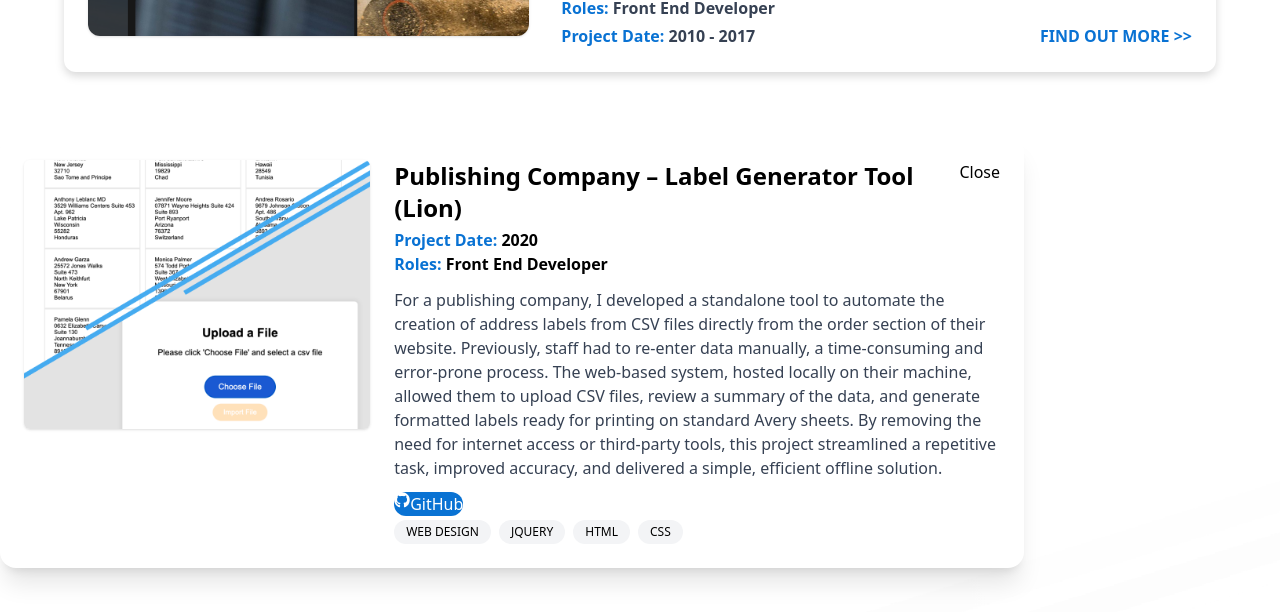
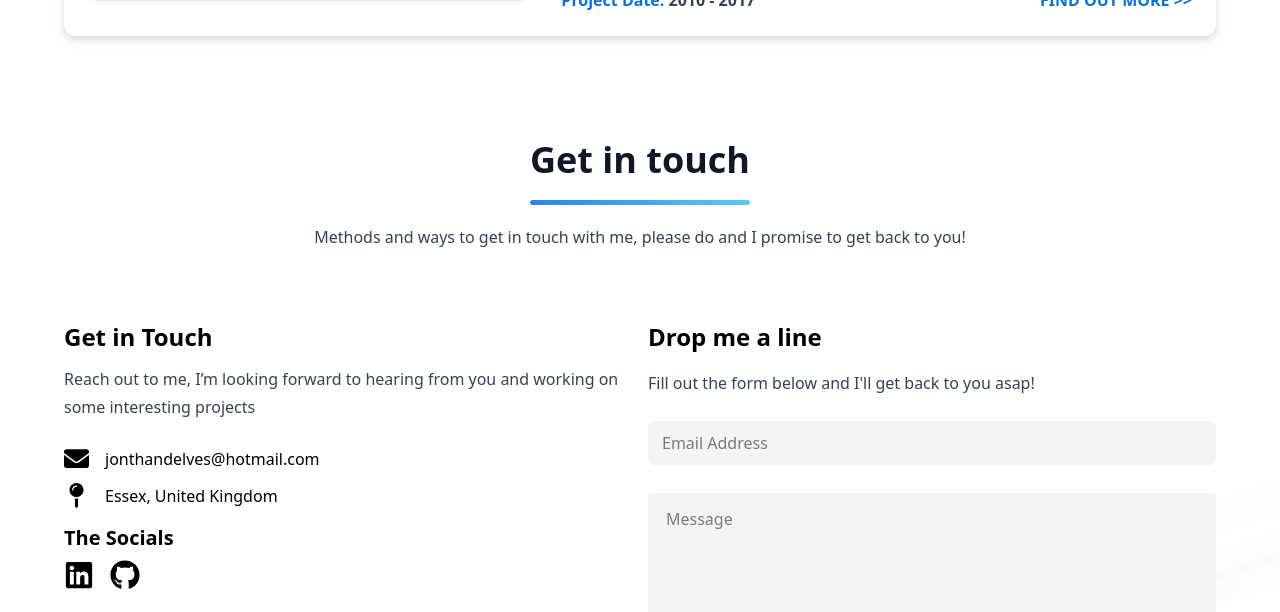
Before and after one commit to JD2410/portfolio, a React (Vite) app: page / in a window 1280 px wide. Shown: the part 7520-8132 px from the top of the page. Built offline with nearby package versions, Linux system fonts and the light colour scheme.

Commit message:
modal opening and closing

```diff
--- a/src/components/context/context.jsx
+++ b/src/components/context/context.jsx
@@ -4,11 +4,12 @@ const ProjectContext = createContext(undefined)
 
 export const ProjectProvider = ({ children }) => {
 
-    const [modalOpen, setModalOpen] = useState(true)
+    const [modalOpen, setModalOpen] = useState(false)
+    const [whichProject, setWhichProject] = useState(0)
     const toggleModal = () => setModalOpen(prev => (prev ? false : true))
 
     return (
-        <ProjectContext.Provider value={{modalOpen, toggleModal}}>
+        <ProjectContext.Provider value={{modalOpen, toggleModal, whichProject, setWhichProject}}>
             {children}
         </ProjectContext.Provider>
     )
--- a/src/components/projects/modal.css
+++ b/src/components/projects/modal.css
@@ -1,3 +1,6 @@
+.modal.closed {
+    display: none;
+}
 .modal.open {
     position: fixed;
     width: 100%;
--- a/src/components/projects/modal.jsx
+++ b/src/components/projects/modal.jsx
@@ -1,6 +1,12 @@
 import { FaGithub, FaExternalLinkAlt } from "react-icons/fa";
+import { useModal } from '../context/context'
 
 const Modal = (props) => {
+    const { toggleModal } = useModal()
+
+    const turnOff = () => {
+        toggleModal()
+    }
 
     return (
         <>
@@ -11,7 +17,7 @@ const Modal = (props) => {
             <div className="flex-7" >
                 <div className="flex justify-between">
                     <h1 className="text-2xl font-bold text-left mb-1">{props.project.name}</h1>
-                    <div>Close</div>
+                    <div onClick={() => turnOff()}>Close</div>
                 </div>
                 <div className="font-bold">
                     <p><span className="text-[#0972D3]">Project Date:</span> {props.project.date}</p>
--- a/src/components/projects/project.jsx
+++ b/src/components/projects/project.jsx
@@ -1,6 +1,15 @@
 import { FaGithub, FaExternalLinkAlt } from "react-icons/fa";
+import { useModal } from '../context/context'
 
 const project = (prop) => {
+
+    const { toggleModal, setWhichProject } = useModal()
+
+    const findMore = () => {
+        toggleModal()
+        setWhichProject(prop.projectIndex)
+    }
+
     return (
         <>
         <article className="grid grid-cols-1 sm:grid-cols-12 gap-8 mb-12 items-center max-w-6xl drop-shadow-lg bg-white p-6 text-gray-700 rounded-xl">
@@ -27,7 +36,7 @@ const project = (prop) => {
                 <p className="font-bold whitespace-nowrap overflow-hidden text-ellipsis"><span className="text-[#0972D3]">Roles:</span> {prop.project.roles.map((ele,index) => (index == 0 ? ele : ', ' + ele ))}</p>
                 <div className="flex justify-between font-bold">
                     <p><span className="text-[#0972D3]">Project Date:</span> {prop.project.date}</p>
-                    <div className="text-[#0972D3]">FIND OUT MORE &gt;&gt;</div>
+                    <div className="text-[#0972D3]" onClick={() => findMore()}>FIND OUT MORE &gt;&gt;</div>
                 </div>
             </div>
         </article>
--- a/src/components/projects/projects.jsx
+++ b/src/components/projects/projects.jsx
@@ -8,11 +8,11 @@ import Horizonhobby from './assets/horizonhobby.png'
 import LabelMaker from './assets/label-maker.png'
 import ProjectDisplay from './project';
 import Modal from "./modal";
-import { useState } from "react";
+import { useModal } from '../context/context'
 
 const Projects = () => {
-    const [modalOpen, setmodalOpen] = useState(false)
-    const [whichProject, setWhichProject] = useState(2)
+
+    const { modalOpen, whichProject } = useModal()
 
     const projectDetails = [
         {
@@ -106,9 +106,8 @@ const Projects = () => {
             <h1 className="text-center text-4xl font-bold">Projects Personal and Commercial</h1>
             <hr className="hr-underline mt-6 mb-6 w-[100%] lg:max-w-[580px] rounded-sm" />
             <p className="text-center leading-[1.8rem] text-gray-700 pl-2 pr-2 max-w-6xl">Here are some of the projects I’ve been apart of over the years in either front end development, project management or UI/UX Design aspect. Along with some of my personal projects to sharpen and build my skillset.</p>
-            {whichProject}
             {projectDetails.map((ele, index) => (
-                <ProjectDisplay project={ele} key={index}></ProjectDisplay>
+                <ProjectDisplay project={ele} projectIndex={index} key={index}></ProjectDisplay>
             ))}
          </section>
          <div className={"modal " + (!modalOpen ? ' closed' : ' open')}>
```
Also changed, not shown: src/app.jsx (indentation only).
